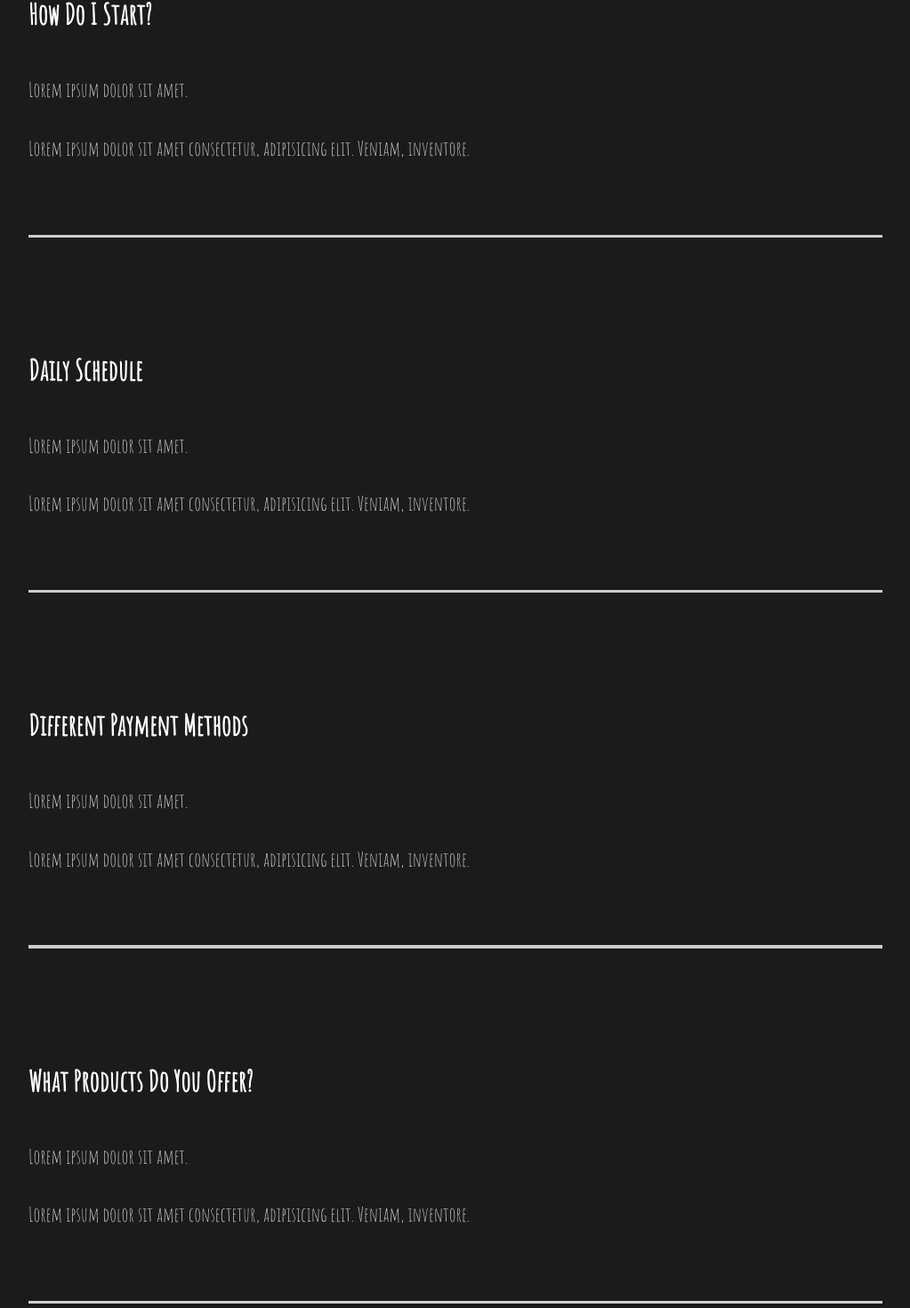
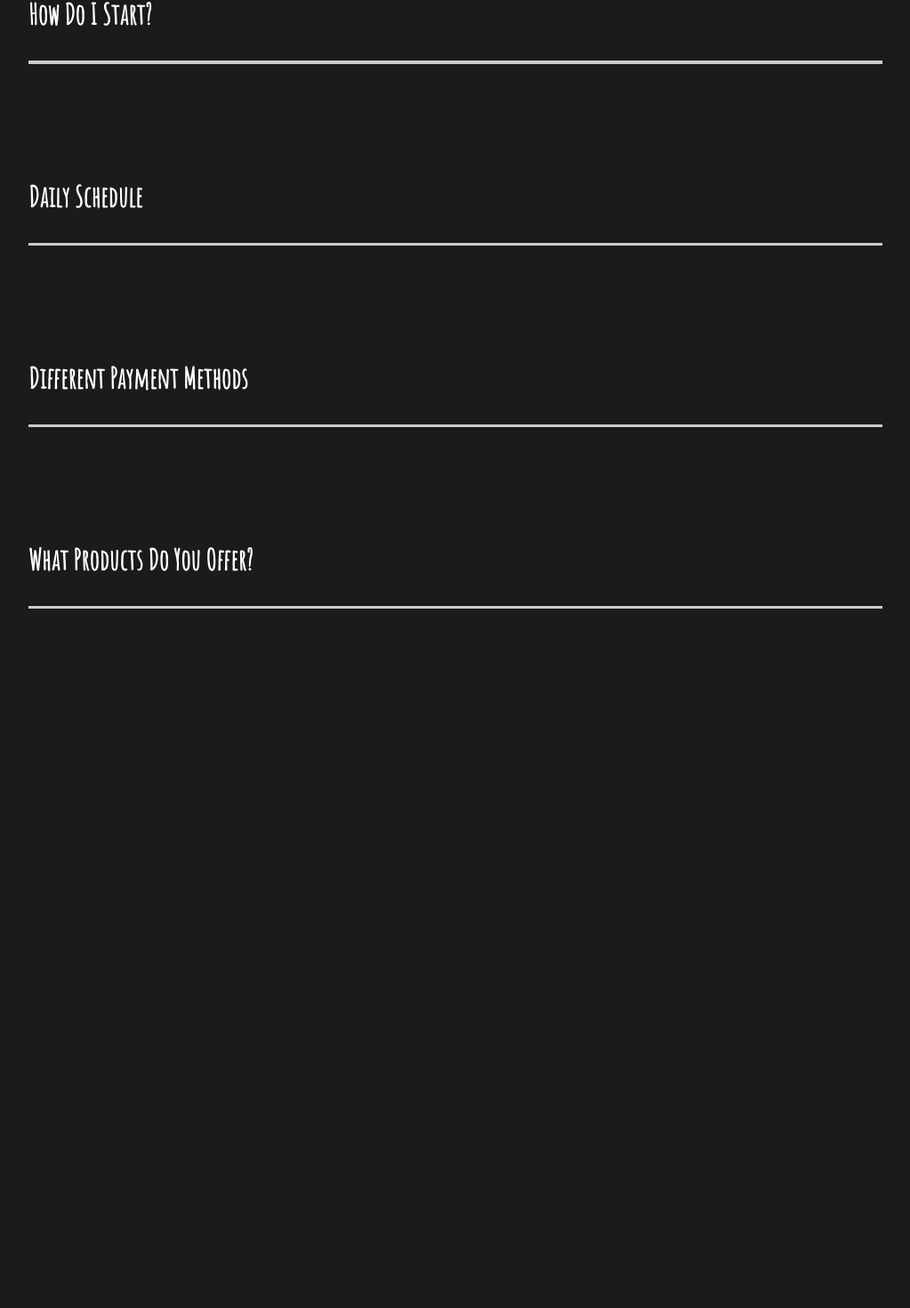
Before and after one commit to artonmirakaj/capture-portfolio, a React (Create React App) app: page / in a window 1280 px wide. Shown: the part 2274-3744 px from the top of the page at 89% size, without its empty margins (128-1151 px from the left). After the commit the page ends 3118 px from the top, so only its background shows below. Built offline with nearby package versions, Linux system fonts and the light colour scheme; a web font is replaced by a local one.

Commit message:
faq animation

```diff
--- a/src/components/FAQSection.js
+++ b/src/components/FAQSection.js
@@ -2,51 +2,38 @@
 import styled from 'styled-components';
 import { About } from '../styles';
 import Toggle from './Toggle';
+import { AnimateSharedLayout } from 'framer-motion';
 
 const FAQSection = () => {
   return (
     <Faq>
       <h2>Any Questions <span>FAQ</span></h2>
-      <Toggle>
-        <div className='question'>
-          <h4>How Do I Start?</h4>
+      <AnimateSharedLayout>
+        <Toggle title='How Do I Start?'>
           <div className='answer'>
             <p>Lorem ipsum dolor sit amet.</p>
             <p>Lorem ipsum dolor sit amet consectetur, adipisicing elit. Veniam, inventore.</p>
           </div>
-          <div className="faq-line" />
-        </div>
-      </Toggle>
-      <Toggle>
-        <div className='question'>
-          <h4>Daily Schedule</h4>
+        </Toggle>
+        <Toggle title='Daily Schedule'>
           <div className='answer'>
             <p>Lorem ipsum dolor sit amet.</p>
             <p>Lorem ipsum dolor sit amet consectetur, adipisicing elit. Veniam, inventore.</p>
           </div>
-          <div className="faq-line" />
-        </div>
-      </Toggle>
-      <Toggle>
-        <div className='question'>
-          <h4>Different Payment Methods</h4>
+        </Toggle>
+        <Toggle title='Different Payment Methods'>
           <div className='answer'>
             <p>Lorem ipsum dolor sit amet.</p>
             <p>Lorem ipsum dolor sit amet consectetur, adipisicing elit. Veniam, inventore.</p>
           </div>
-          <div className="faq-line" />
-        </div>
-      </Toggle>
-      <Toggle>
-        <div className='question'>
-          <h4>What Products Do You Offer?</h4>
+        </Toggle>
+        <Toggle title='What Products Do You Offer?'>
           <div className='answer'>
             <p>Lorem ipsum dolor sit amet.</p>
             <p>Lorem ipsum dolor sit amet consectetur, adipisicing elit. Veniam, inventore.</p>
           </div>
-          <div className="faq-line" />
-        </div>
-      </Toggle>
+        </Toggle>
+      </AnimateSharedLayout>
     </Faq>
   )
 }
--- a/src/components/Toggle.js
+++ b/src/components/Toggle.js
@@ -1,12 +1,15 @@
 import React, { useState } from 'react'
+import { motion } from 'framer-motion'
 
-const Toggle = ({ children }) => {
-  const [ toggle, setToggle] = useState(true)
+const Toggle = ({ children, title }) => {
+  const [ toggle, setToggle] = useState(false)
 
   return (
-    <div onClick={() => setToggle(!toggle)}>
+    <motion.div layout className='question' onClick={() => setToggle(!toggle)}>
+      <motion.h4 layout>{title}</motion.h4>
       {toggle ? children : ''}
-    </div>
+      <div className="faq-line" />
+    </motion.div>
   )
 }
 
```
